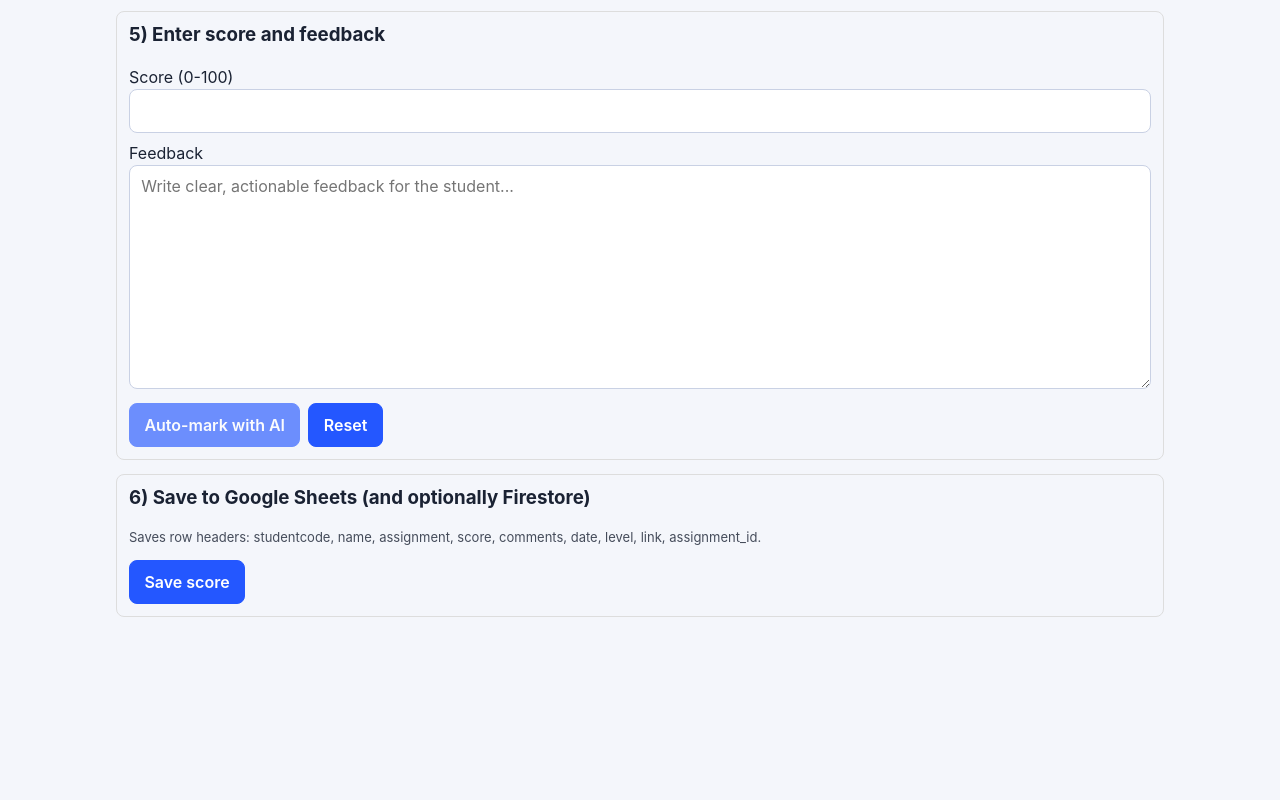
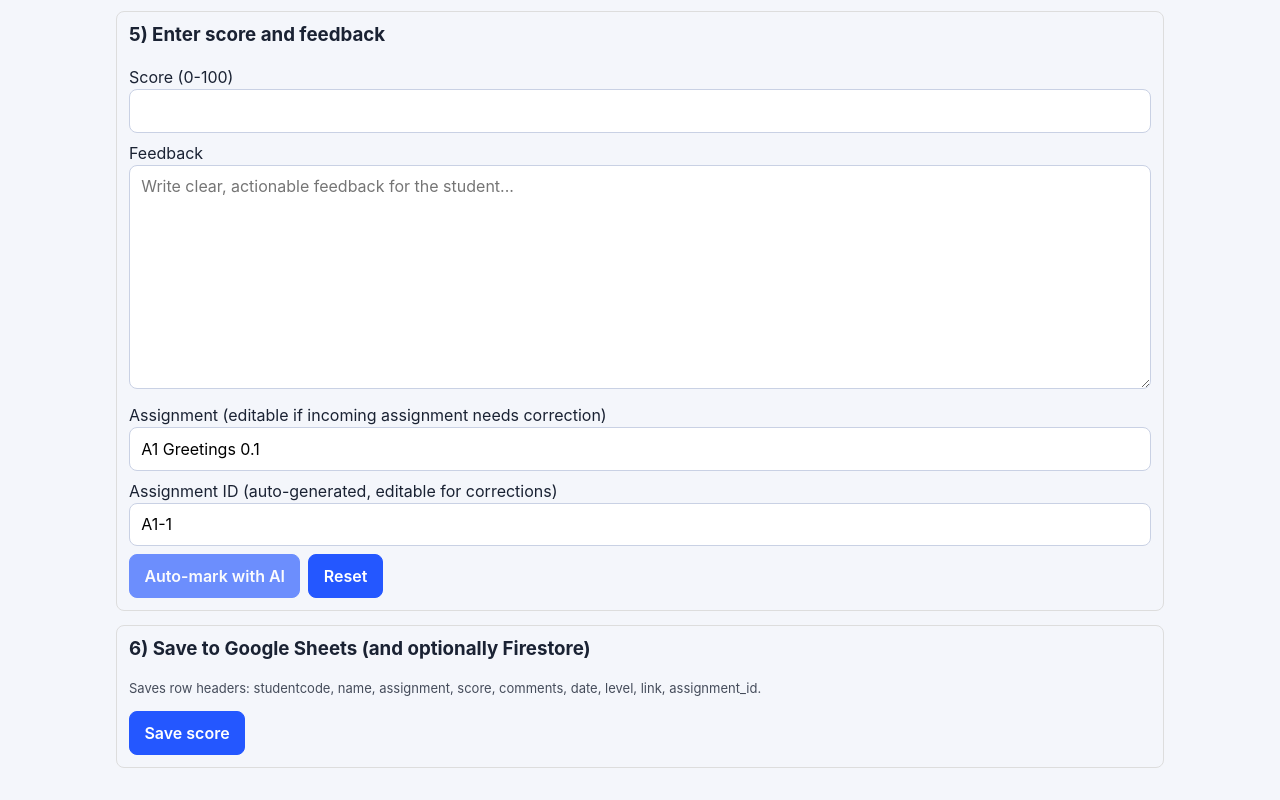
Before and after one commit to learngermanghana/attendance, a React (Vite) app: page /marking in a window 1280 px wide. Shown: the part 1526-2326 px from the top of the page. Before the commit the page ends 2175 px from the top, so only its background shows below. Built offline with nearby package versions, Linux system fonts and the light colour scheme; no server answers; the database is empty; sample sign-in values are in the browser's storage.

Commit message:
Make assignment and assignment ID editable in marking flow

```diff
--- a/src/pages/MarkingPage.jsx
+++ b/src/pages/MarkingPage.jsx
@@ -50,6 +50,8 @@ export default function MarkingPage() {
   });
   const [referenceQuery, setReferenceQuery] = useState("");
   const [score, setScore] = useState("");
+  const [assignmentValue, setAssignmentValue] = useState("");
+  const [assignmentIdValue, setAssignmentIdValue] = useState("");
   const [feedback, setFeedback] = useState("");
   const [saveReceipt, setSaveReceipt] = useState(null);
   const [savingScore, setSavingScore] = useState(false);
@@ -173,6 +175,14 @@ export default function MarkingPage() {
 
   const selectedSubmission = latestSubmission;
 
+  useEffect(() => {
+    const nextAssignment = referenceEntry?.assignment || "";
+    const level = selectedStudent?.level || referenceEntry?.level || inferLevel(nextAssignment);
+
+    setAssignmentValue(nextAssignment);
+    setAssignmentIdValue(buildAssignmentId(level, nextAssignment));
+  }, [referenceEntry?.assignment, referenceEntry?.level, selectedStudent?.level]);
+
   const latestNotifications = useMemo(() => submissionNotifications.slice(0, 30), [submissionNotifications]);
 
   const combinedReferenceAndSubmission = useMemo(() => {
@@ -249,6 +259,11 @@ export default function MarkingPage() {
     if (matchingReference?.assignment) {
       setReferenceAssignment(matchingReference.assignment);
     }
+
+    const nextAssignment = matchingReference?.assignment || submission.assignment || "";
+    const level = matchingStudent.level || matchingReference?.level || inferLevel(nextAssignment);
+    setAssignmentValue(nextAssignment);
+    setAssignmentIdValue(buildAssignmentId(level, nextAssignment));
   };
 
   const handleCopyCombined = async () => {
@@ -295,6 +310,14 @@ export default function MarkingPage() {
       error("Pick a reference answer before saving.");
       return;
     }
+    if (!assignmentValue.trim()) {
+      error("Assignment is required.");
+      return;
+    }
+    if (!assignmentIdValue.trim()) {
+      error("Assignment ID is required.");
+      return;
+    }
     if (!feedback.trim()) {
       error("Feedback is required.");
       return;
@@ -306,14 +329,14 @@ export default function MarkingPage() {
 
     try {
       setSavingScore(true);
-      const level = selectedStudent.level || referenceEntry.level || inferLevel(referenceEntry.assignment);
-      const assignmentId = buildAssignmentId(level, referenceEntry.assignment);
+      const safeAssignment = assignmentValue.trim();
+      const level = selectedStudent.level || referenceEntry.level || inferLevel(safeAssignment);
 
       const receipt = await saveScoreRow({
         studentCode: selectedStudent.studentCode,
         name: selectedStudent.name,
-        assignment: referenceEntry.assignment,
-        assignmentId,
+        assignment: safeAssignment,
+        assignmentId: assignmentIdValue.trim(),
         score: Number(score),
         comments: feedback.trim(),
         level,
@@ -501,6 +524,23 @@ export default function MarkingPage() {
               placeholder="Write clear, actionable feedback for the student..."
             />
           </label>
+          <label>
+            Assignment (editable if incoming assignment needs correction)
+            <input
+              value={assignmentValue}
+              onChange={(e) => {
+                const nextAssignment = e.target.value;
+                setAssignmentValue(nextAssignment);
+
+                const level = selectedStudent?.level || referenceEntry?.level || inferLevel(nextAssignment);
+                setAssignmentIdValue(buildAssignmentId(level, nextAssignment));
+              }}
+            />
+          </label>
+          <label>
+            Assignment ID (auto-generated, editable for corrections)
+            <input value={assignmentIdValue} onChange={(e) => setAssignmentIdValue(e.target.value)} />
+          </label>
           <div style={{ display: "flex", gap: 8 }}>
             <button onClick={handleAutoMark} disabled={autoMarking || !selectedSubmission}>
               {autoMarking ? "Auto-marking..." : "Auto-mark with AI"}
```
